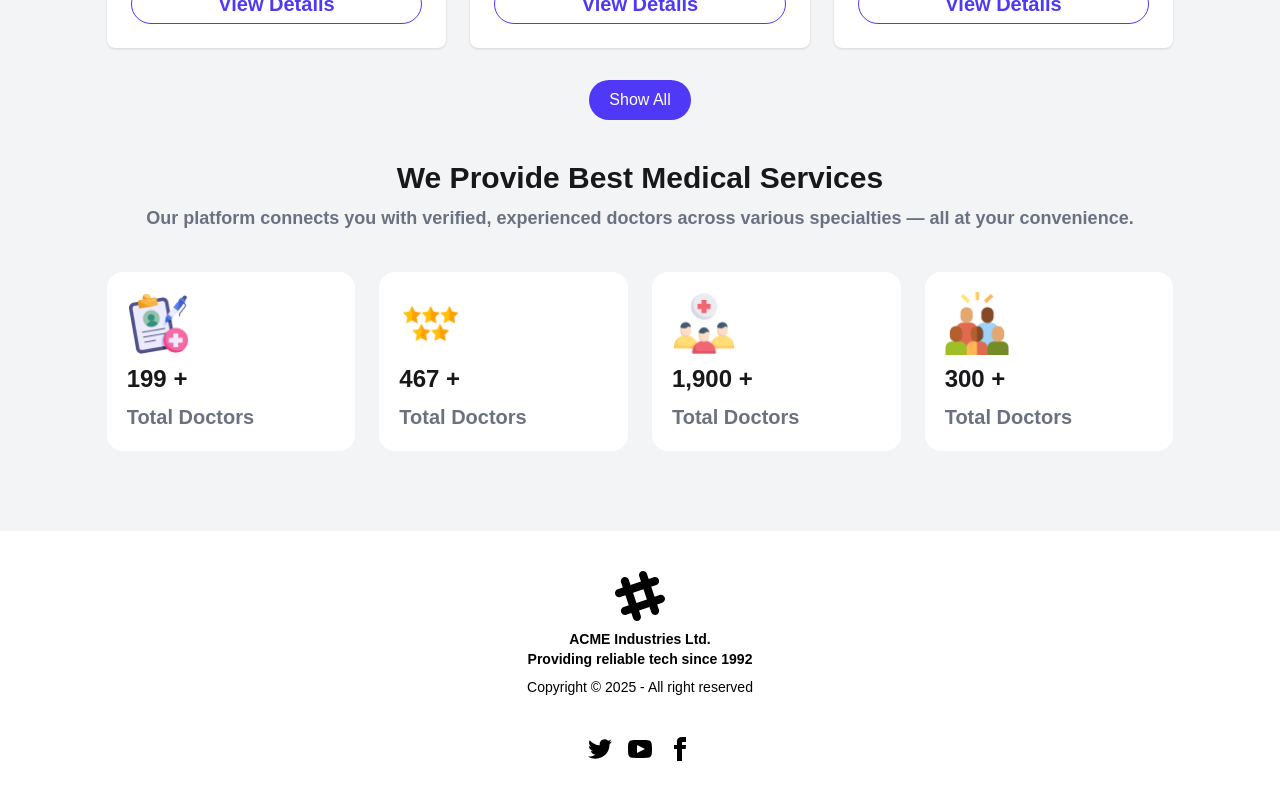
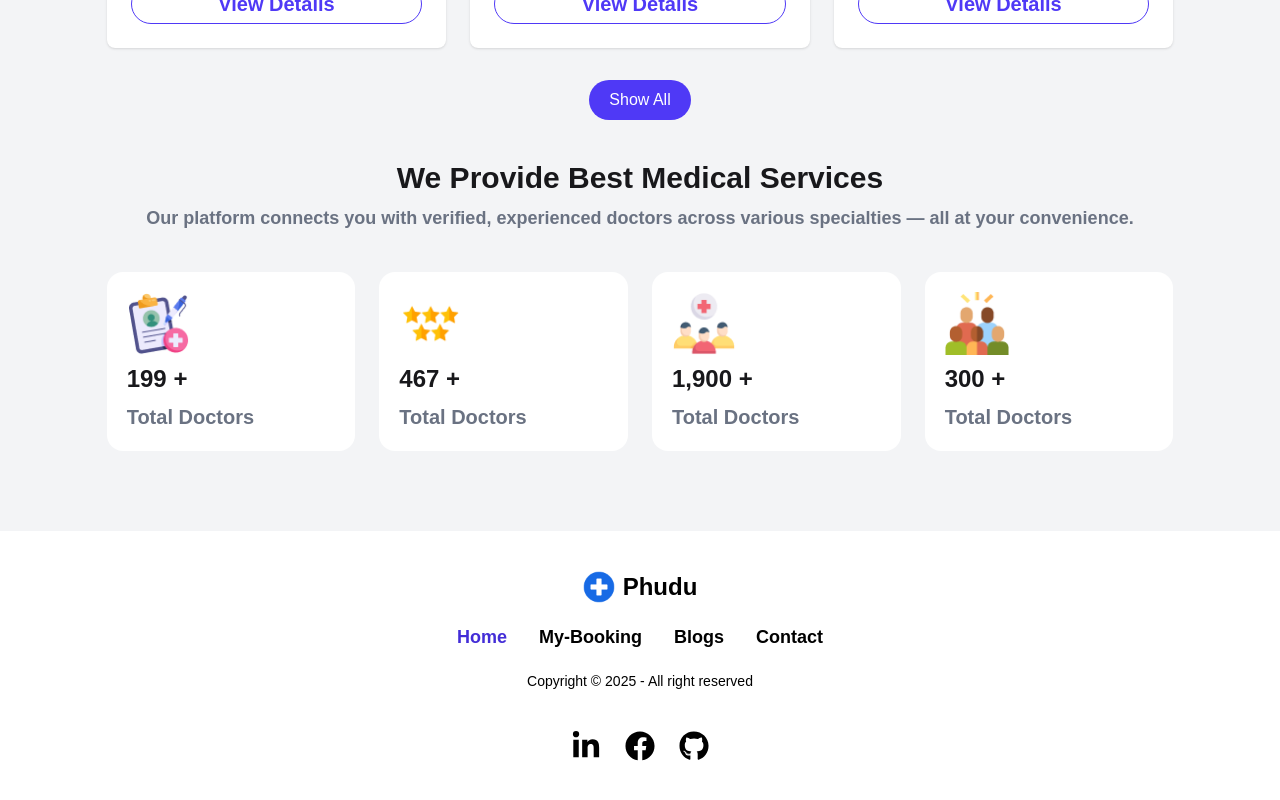
Before and after one commit to mdtanvirislamrakib/PHUDU-Medical, a React (Vite) app: page / in a window 1280 px wide. Shown: the part 1948-2748 px from the top of the page. Built offline with nearby package versions, Linux system fonts and the light colour scheme.

Commit message:
navbar footer custmize

```diff
--- a/src/Routs/Routs.jsx
+++ b/src/Routs/Routs.jsx
@@ -16,7 +16,7 @@ export const router = createBrowserRouter([
       {
         path: "/",
         Component: Home,
-        hydrateFallbackElement: <p>loading...</p>,
+        hydrateFallbackElement: <span className="loading loading-infinity loading-7xl text-indigo-600 min-h-screen flex items-center justify-center mx-auto my-auto"></span>,
         loader: () => fetch('../doctorData.json')
       },
       {
@@ -29,7 +29,7 @@ export const router = createBrowserRouter([
       },
       {
         path: '/doctor-details/:id',
-        hydrateFallbackElement: <span className="loading loading-spinner loading-lg text-indigo-600 text-center"></span>,
+        hydrateFallbackElement: <span className="loading loading-infinity loading-7xl text-indigo-600 min-h-screen flex items-center justify-center mx-auto my-auto"></span>,
         loader: () => fetch('../doctorData.json'),
         Component: DoctorDetails
       }
--- a/src/component/Footer/Footer.jsx
+++ b/src/component/Footer/Footer.jsx
@@ -1,62 +1,42 @@
 import React from 'react';
+import logo from '../../assets/logo.png'
+import { Link, NavLink } from 'react-router';
+import { FaLinkedinIn } from "react-icons/fa";
+import { FaFacebook } from "react-icons/fa";
+import { FaGithub } from "react-icons/fa6";
 
 const Footer = () => {
     return (
         <footer className="footer footer-horizontal footer-center bg-white text-black p-10">
-            <aside>
-                <svg
-                    width="50"
-                    height="50"
-                    viewBox="0 0 24 24"
-                    xmlns="http://www.w3.org/2000/svg"
-                    fillRule="evenodd"
-                    clipRule="evenodd"
-                    className="inline-block fill-current">
-                    <path
-                        d="M22.672 15.226l-2.432.811.841 2.515c.33 1.019-.209 2.127-1.23 2.456-1.15.325-2.148-.321-2.463-1.226l-.84-2.518-5.013 1.677.84 2.517c.391 1.203-.434 2.542-1.831 2.542-.88 0-1.601-.564-1.86-1.314l-.842-2.516-2.431.809c-1.135.328-2.145-.317-2.463-1.229-.329-1.018.211-2.127 1.231-2.456l2.432-.809-1.621-4.823-2.432.808c-1.355.384-2.558-.59-2.558-1.839 0-.817.509-1.582 1.327-1.846l2.433-.809-.842-2.515c-.33-1.02.211-2.129 1.232-2.458 1.02-.329 2.13.209 2.461 1.229l.842 2.515 5.011-1.677-.839-2.517c-.403-1.238.484-2.553 1.843-2.553.819 0 1.585.509 1.85 1.326l.841 2.517 2.431-.81c1.02-.33 2.131.211 2.461 1.229.332 1.018-.21 2.126-1.23 2.456l-2.433.809 1.622 4.823 2.433-.809c1.242-.401 2.557.484 2.557 1.838 0 .819-.51 1.583-1.328 1.847m-8.992-6.428l-5.01 1.675 1.619 4.828 5.011-1.674-1.62-4.829z"></path>
-                </svg>
-                <p className="font-bold">
-                    ACME Industries Ltd.
-                    <br />
-                    Providing reliable tech since 1992
-                </p>
+            <aside className='space-y-3'>
+                <div className='flex items-center gap-2 justify-between'>
+                    <img src={logo} alt="" className='max-w-8' />
+                    <h1 className='text-2xl font-bold'>Phudu</h1>
+                </div>
+                <ul className='flex items-center gap-4 lg:gap-8 text-sm lg:text-lg font-semibold'>
+                    <NavLink to='/' className={({ isActive }) => isActive ? "text-indigo-700" : "hover:text-indigo-500"}>Home</NavLink>
+                    <NavLink to="/my-booking" className={({ isActive }) => isActive ? "text-indigo-700" : "hover:text-indigo-500"}>My-Booking</NavLink>
+                    <NavLink to="/blogs" className={({ isActive }) => isActive ? "text-indigo-700" : "hover:text-indigo-500"}>Blogs</NavLink>
+                    <NavLink to="/contact" className={({ isActive }) => isActive ? "text-indigo-700" : "hover:text-indigo-500"}>Contact</NavLink>
+                </ul>
                 <p>Copyright © {new Date().getFullYear()} - All right reserved</p>
             </aside>
             <nav>
-                <div className="grid grid-flow-col gap-4">
-                    <a>
-                        <svg
-                            xmlns="http://www.w3.org/2000/svg"
-                            width="24"
-                            height="24"
-                            viewBox="0 0 24 24"
-                            className="fill-current">
-                            <path
-                                d="M24 4.557c-.883.392-1.832.656-2.828.775 1.017-.609 1.798-1.574 2.165-2.724-.951.564-2.005.974-3.127 1.195-.897-.957-2.178-1.555-3.594-1.555-3.179 0-5.515 2.966-4.797 6.045-4.091-.205-7.719-2.165-10.148-5.144-1.29 2.213-.669 5.108 1.523 6.574-.806-.026-1.566-.247-2.229-.616-.054 2.281 1.581 4.415 3.949 4.89-.693.188-1.452.232-2.224.084.626 1.956 2.444 3.379 4.6 3.419-2.07 1.623-4.678 2.348-7.29 2.04 2.179 1.397 4.768 2.212 7.548 2.212 9.142 0 14.307-7.721 13.995-14.646.962-.695 1.797-1.562 2.457-2.549z"></path>
-                        </svg>
-                    </a>
-                    <a>
-                        <svg
-                            xmlns="http://www.w3.org/2000/svg"
-                            width="24"
-                            height="24"
-                            viewBox="0 0 24 24"
-                            className="fill-current">
-                            <path
-                                d="M19.615 3.184c-3.604-.246-11.631-.245-15.23 0-3.897.266-4.356 2.62-4.385 8.816.029 6.185.484 8.549 4.385 8.816 3.6.245 11.626.246 15.23 0 3.897-.266 4.356-2.62 4.385-8.816-.029-6.185-.484-8.549-4.385-8.816zm-10.615 12.816v-8l8 3.993-8 4.007z"></path>
-                        </svg>
-                    </a>
-                    <a>
-                        <svg
-                            xmlns="http://www.w3.org/2000/svg"
-                            width="24"
-                            height="24"
-                            viewBox="0 0 24 24"
-                            className="fill-current">
-                            <path
-                                d="M9 8h-3v4h3v12h5v-12h3.642l.358-4h-4v-1.667c0-.955.192-1.333 1.115-1.333h2.885v-5h-3.808c-3.596 0-5.192 1.583-5.192 4.615v3.385z"></path>
-                        </svg>
-                    </a>
+                <div className="grid grid-flow-col gap-6 cursor-pointer">
+                    <Link target='_blank' to="https://www.linkedin.com/in/tanvir-islam-rakib/">
+                        <FaLinkedinIn className='text-3xl cursor-pointer' />
+                    </Link>
+
+                    <Link target='_blank' to="https://www.facebook.com/">
+                        <FaFacebook className='text-3xl cursor-pointer' />
+                    </Link>
+
+                    <Link target='_blank' to="https://github.com/mdtanvirislamrakib">
+
+                        <FaGithub className='text-3xl cursor-pointer' />
+                    </Link>
+
+
                 </div>
             </nav>
         </footer>
--- a/src/component/Navbar/Navbar.jsx
+++ b/src/component/Navbar/Navbar.jsx
@@ -12,20 +12,20 @@ const Navbar = () => {
                     <ul
                         tabIndex={0}
                         className="menu bg-white menu-sm dropdown-content rounded-box z-1 mt-3 w-52 p-2 ">
-                        <NavLink className="hover:text-indigo-500">Home</NavLink>
-                        <NavLink className="hover:text-indigo-500">My-Booking</NavLink>
-                        <NavLink className="hover:text-indigo-500">Blogs</NavLink>
-                        <NavLink className="hover:text-indigo-500">Contact</NavLink>
+                        <NavLink to='/' className={({ isActive }) => isActive ? "text-indigo-700" : "hover:text-indigo-500"}>Home</NavLink>
+                        <NavLink to="/my-booking" className={({ isActive }) => isActive ? "text-indigo-700" : "hover:text-indigo-500"}>My-Booking</NavLink>
+                        <NavLink to="/blogs" className={({ isActive }) => isActive ? "text-indigo-700" : "hover:text-indigo-500"}>Blogs</NavLink>
+                        <NavLink to="/contact" className={({ isActive }) => isActive ? "text-indigo-700" : "hover:text-indigo-500"}>Contact</NavLink>
                     </ul>
                 </div>
                 <div className="  flex items-center gap-2 justify-between">
-                    <img src={logo} alt="" className='w-8' />
+                    <img src={logo} alt="" className='max-w-8' />
                     <h1 className='text-2xl font-bold'>Phudu</h1>
                 </div>
             </div>
             <div className="navbar-center hidden lg:flex">
                 <ul className="menu menu-horizontal px-1 gap-8 text-lg lg:text-xl font-semibold">
-                    <NavLink to='/'className={({ isActive }) => isActive ? "text-indigo-700" : "hover:text-indigo-500"}>Home</NavLink>
+                    <NavLink to='/' className={({ isActive }) => isActive ? "text-indigo-700" : "hover:text-indigo-500"}>Home</NavLink>
                     <NavLink to="/my-booking" className={({ isActive }) => isActive ? "text-indigo-700" : "hover:text-indigo-500"}>My-Booking</NavLink>
                     <NavLink to="/blogs" className={({ isActive }) => isActive ? "text-indigo-700" : "hover:text-indigo-500"}>Blogs</NavLink>
                     <NavLink to="/contact" className={({ isActive }) => isActive ? "text-indigo-700" : "hover:text-indigo-500"}>Contact</NavLink>
```
